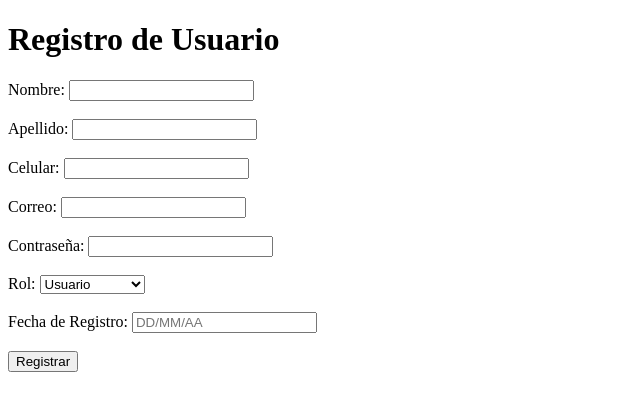
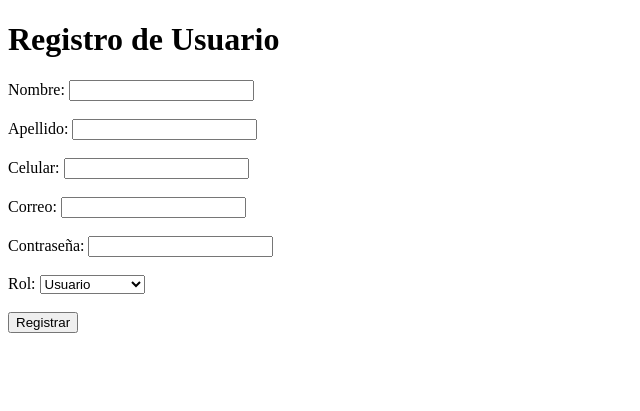
Before and after one commit to AngieGonzales/LUNART-BEAUTY, a Flask app: page / in a window 1280 px wide. Shown: the top 411 px of the page, without its empty margins (0-640 px from the left). Run offline with Flask 3, Linux system fonts and the light colour scheme.

Commit message:
elimine lo de fecha de registro
elimine lo de fecha de registro

```diff
--- a/app/Models/usuario.py
+++ b/app/Models/usuario.py
@@ -5,17 +5,16 @@ from werkzeug.security import generate_password_hash, check_password_hash
 db = SQLAlchemy()
 
 class Usuario(db.Model):
-    __tablename__='usuario'
+    __tablename__ = 'usuario'
     id = db.Column(db.Integer, primary_key=True)
     nombre = db.Column(db.String(50), nullable=False)
     apellido = db.Column(db.String(50), nullable=False)
     celular = db.Column(db.String(10), nullable=False)
     correo = db.Column(db.String(120), unique=True, nullable=False)
     password_hash = db.Column(db.String(128), nullable=False)
-    fecha_registro = db.Column(db.DateTime, default=datetime)
 
     def set_password(self, password):
         self.password_hash = generate_password_hash(password)
 
     def check_password(self, password):
-        return check_password_hash(self.password_hash,password)
+        return check_password_hash(self.password_hash, password)
--- a/app/Routes/usuario_routes.py
+++ b/app/Routes/usuario_routes.py
@@ -30,11 +30,8 @@ def registro():
         if len(contraseña) <= 5:
             flash('La contraseña debe tener más de 5 caracteres.')
             return redirect(url_for('usuario.registro'))
-        try:
-            datetime.strptime(fecha_registro, '%d/%m/%y')
-        except ValueError:
-            flash('La fecha debe estar en formato DD/MM/AA.')
-            return redirect(url_for('usuario.registro'))
+
+
         if not nombre or not apellido or not celular or not correo or not contraseña or not rol:
             flash('No puede haber campos vacíos.')
             return redirect(url_for('usuario.registro'))
@@ -46,7 +43,7 @@ def registro():
             celular=celular,
             correo=correo,
             rol=rol,
-            fecha_registro=datetime.strptime(fecha_registro, '%d/%m/%y')
+
         )
         nuevo_usuario.set_password(contraseña)
         db.session.add(nuevo_usuario)
--- a/app/Templates/registro/registrar.html
+++ b/app/Templates/registro/registrar.html
@@ -27,9 +27,6 @@
             <option value="Administrador">Administrador</option>
         </select><br><br>
 
-        <label for="fecha_registro">Fecha de Registro:</label>
-        <input type="text" id="fecha_registro" name="fecha_registro" placeholder="DD/MM/AA" required><br><br>
-
         <button type="submit">Registrar</button>
     </form>
 </body>
```
